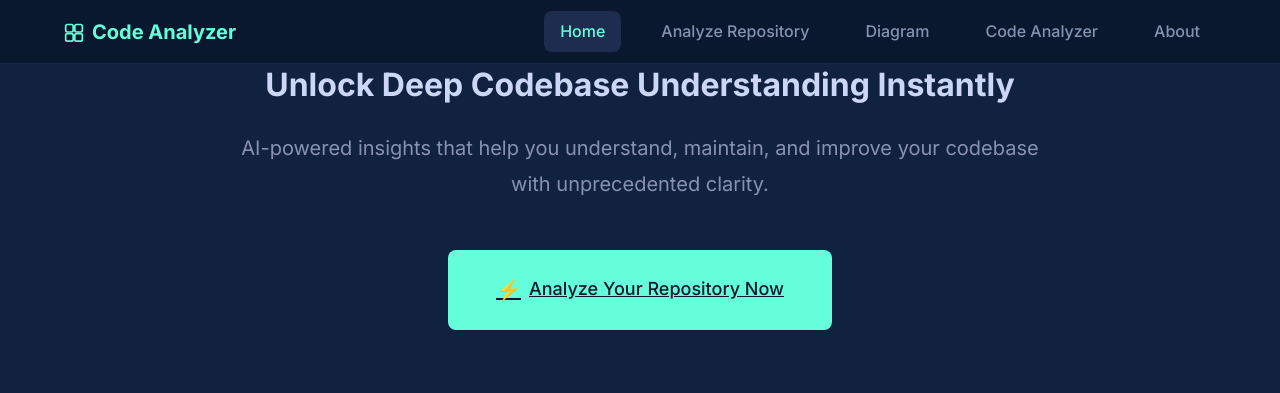
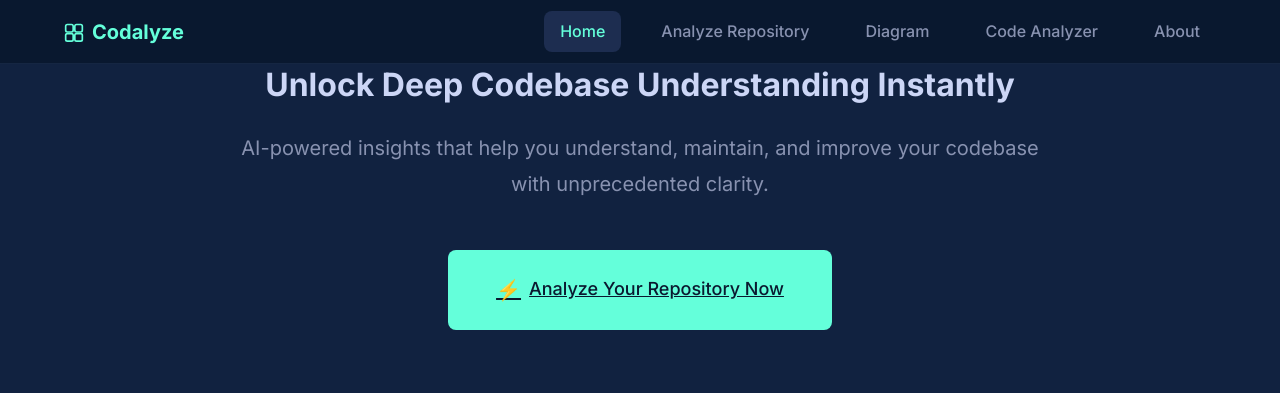
Before and after one commit to Maharsh-Nayak/Code-Analyzer, a Flask app: page / in a window 1280 px wide. Shown: the top 393 px of the page. Run offline with Flask 3, Linux system fonts and the light colour scheme; some libraries are stand-ins or nearby versions.

Commit message:
Update index.html

```diff
--- a/templates/index.html
+++ b/templates/index.html
@@ -22,7 +22,7 @@
           <path d="M9 14H4a2 2 0 0 0-2 2v5a2 2 0 0 0 2 2h5a2 2 0 0 0 2-2v-5a2 2 0 0 0-2-2z"></path>
           <path d="M20 14h-5a2 2 0 0 0-2 2v5a2 2 0 0 0 2 2h5a2 2 0 0 0 2-2v-5a2 2 0 0 0-2-2z"></path>
         </svg>
-        Code Analyzer
+        Codalyze
       </a>
       <div class="nav-links">
         <a href="/" class="nav-link active">Home</a>
```
